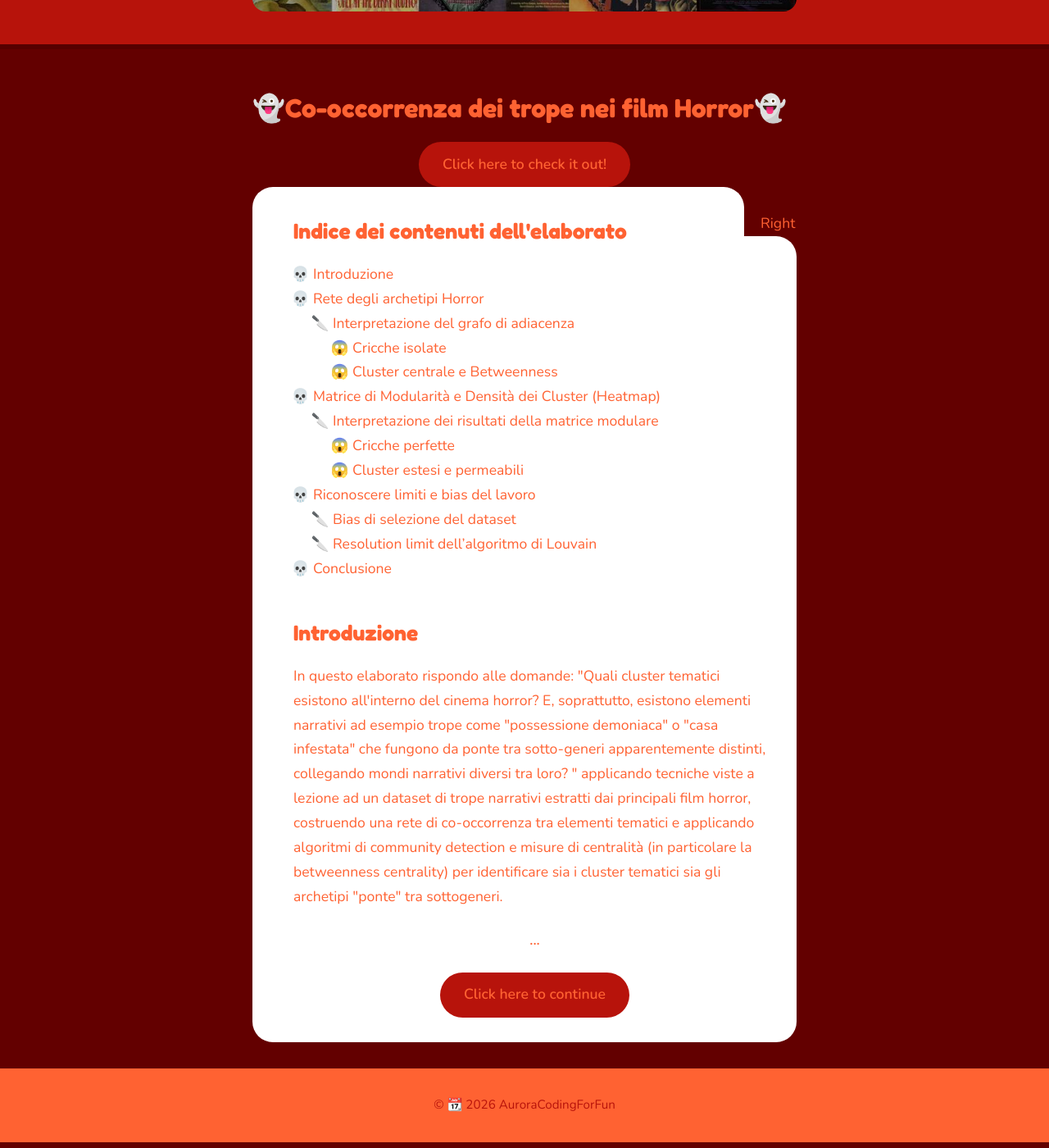
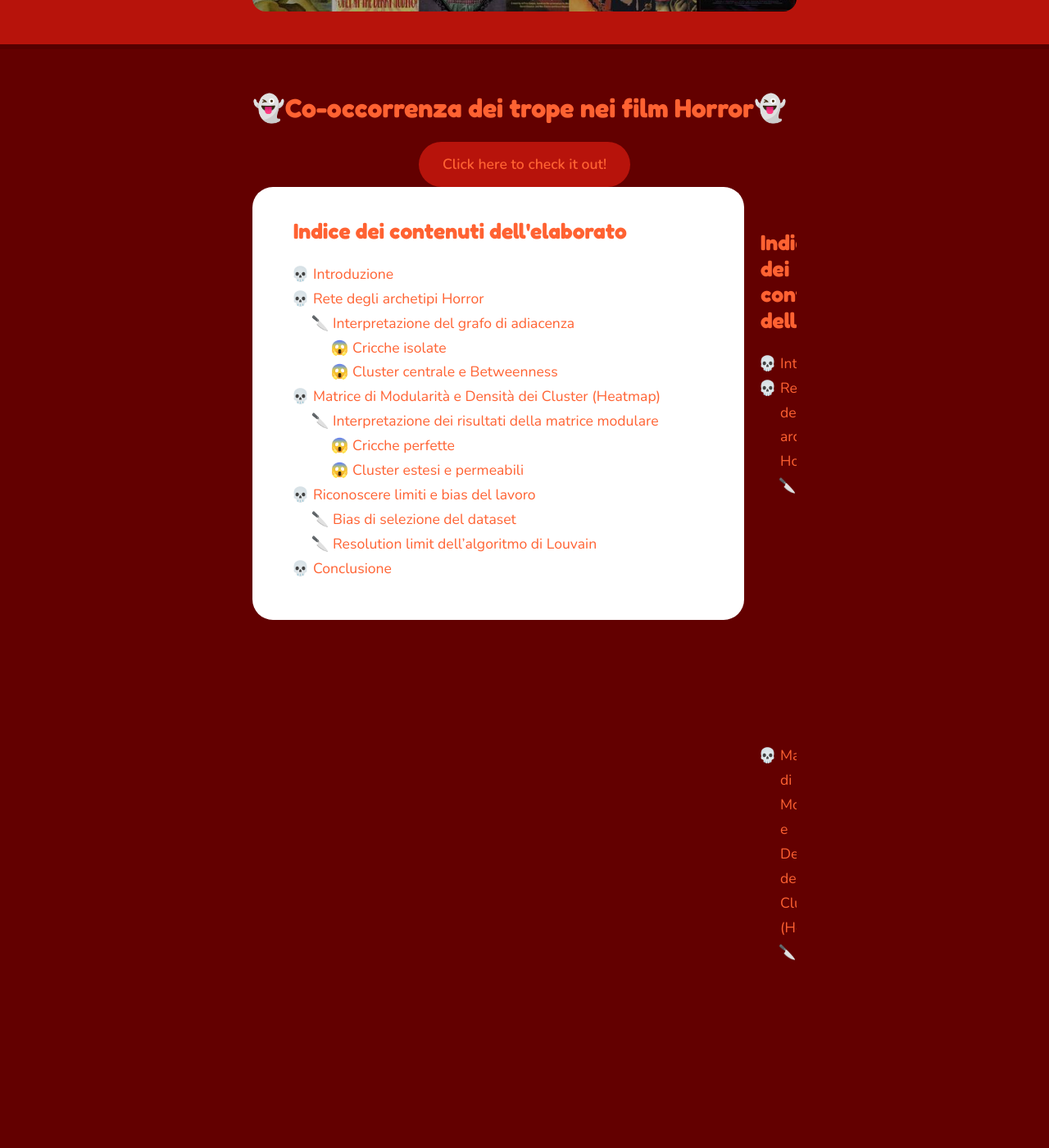
Before and after one commit to AuroraCodingForFun/BlogSite, a Jekyll site: the page built from _posts/2026-10-11-Social-Network-Analysis.md, in a window 1280 px wide and 1400 px high, scrolled down 610 px. Shown: the whole window at 82% size. Built offline with Jekyll 4.4.1, drawn with Linux system fonts in a browser that asks for light colours; some of the changed text lies outside the part shown.

Commit message:
Add content index to Social Network Analysis post
Added content index with sections and subsections for the document.

```diff
--- a/_posts/2026-10-11-Social-Network-Analysis.md
+++ b/_posts/2026-10-11-Social-Network-Analysis.md
@@ -57,7 +57,39 @@ favicon: /images/favicons/halloween.png
   </div>
 
 <br>
-     <div style="margin-left: 620px;"> Right </div>
+<div style="margin-left: 620px;">
+           <h2>Indice dei contenuti dell'elaborato</h2>
+    <ul style="list-style-type: '💀 '; padding-left: 1.5rem;">
+      <li>Introduzione</li>
+      <li>Rete degli archetipi Horror
+        <ul style="list-style-type: '🔪 '; padding-left: 1.5rem;">
+          <li>Interpretazione del grafo di adiacenza
+            <ul style="list-style-type: '😱 '; padding-left: 1.5rem;">
+              <li>Cricche isolate</li>
+              <li>Cluster centrale e Betweenness</li>
+            </ul>
+          </li>
+        </ul>
+      </li>
+      <li>Matrice di Modularità e Densità dei Cluster (Heatmap)
+        <ul style="list-style-type: '🔪 '; padding-left: 1.5rem;">
+          <li>Interpretazione dei risultati della matrice modulare
+            <ul style="list-style-type: '😱 '; padding-left: 1.5rem;">
+              <li>Cricche perfette</li>
+              <li>Cluster estesi e permeabili</li>
+            </ul>
+          </li>
+        </ul>
+      </li>
+        <li>Riconoscere limiti e bias del lavoro
+        <ul style="list-style-type: '🔪 '; padding-left: 1.5rem;">
+          <li>Bias di selezione del dataset</li>
+          <li>Resolution limit dell’algoritmo di Louvain</li>
+        </ul>
+      </li>
+     <li>Conclusione </li>
+    </ul>
+  </div>
 
   <div style="background-color: white; padding: 16px 25px 30px 50px; border-radius: 25px;">
     <h2>Introduzione</h2>
```
